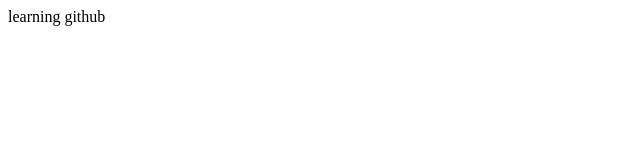
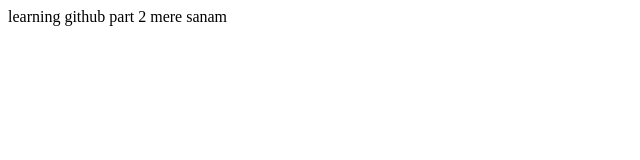
Before and after one commit to adarsh-2/trying, a plain HTML site: page index.html in a window 1280 px wide. Shown: the whole page, without its empty margins (0-640 px from the left). Drawn offline with Linux system fonts and the light colour scheme.

Commit message:
Update index.html

```diff
--- a/index.html
+++ b/index.html
@@ -6,6 +6,6 @@
     <title>Document</title>
   </head>
   <body>
-    learning github
+    learning github part 2 mere sanam
   </body>
 </html>
```
